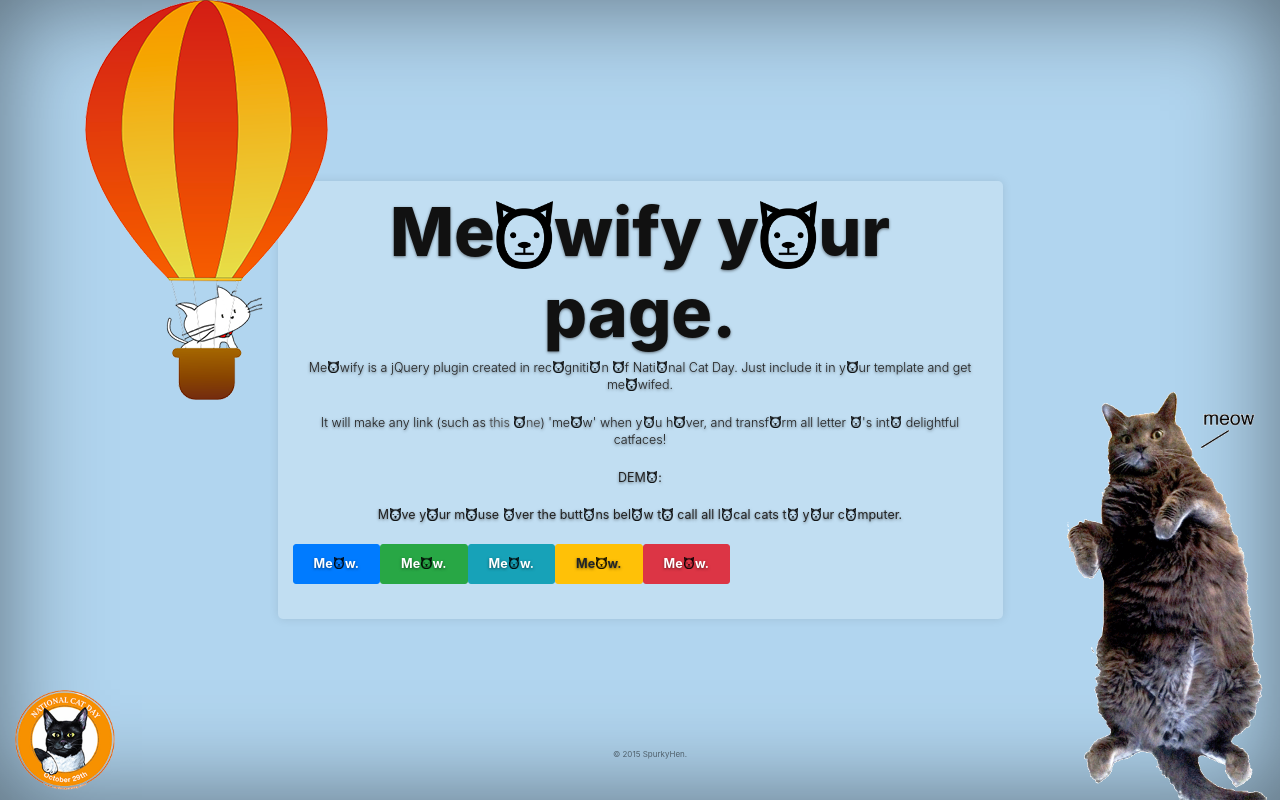
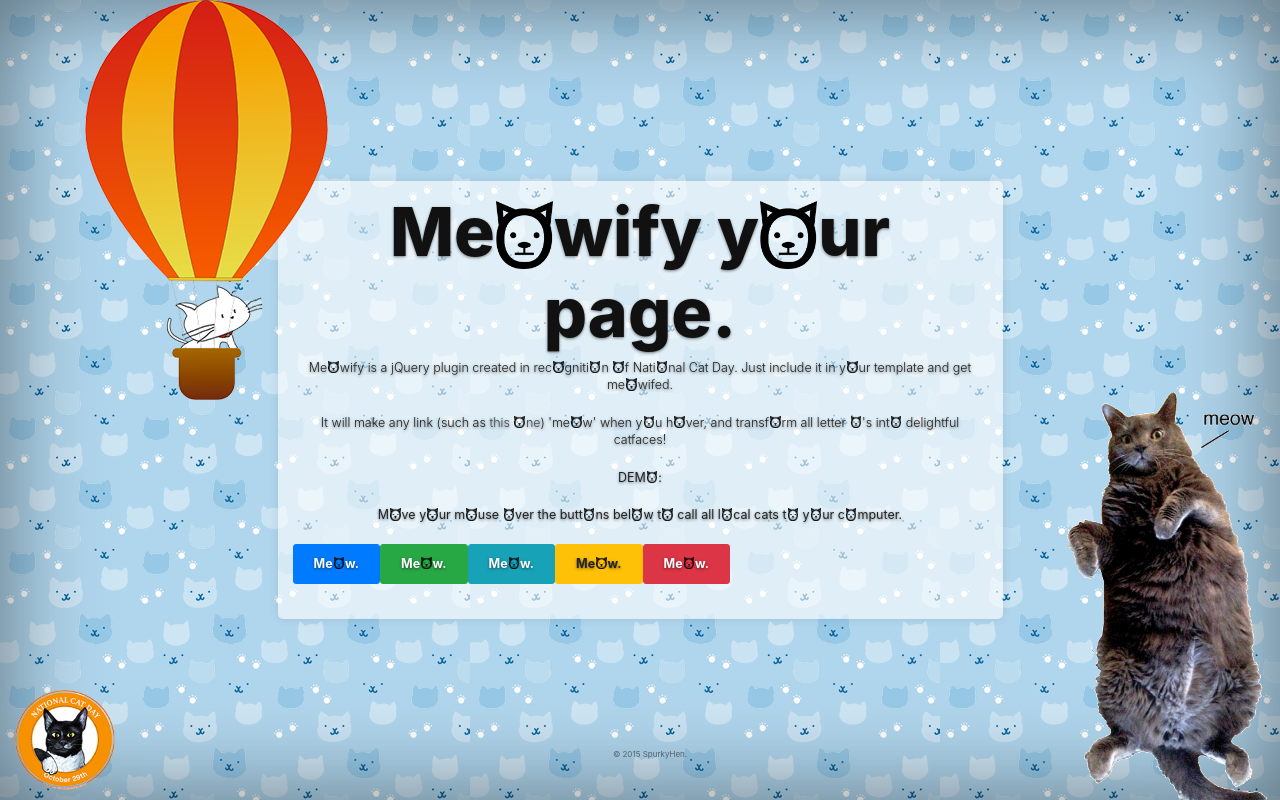
Before and after one commit to companyhen/meowify, a plain HTML site: page index.html in a window 1280 px wide. Drawn offline with nearby package versions, Linux system fonts and the light colour scheme.

Commit message:
added bg

```diff
--- a/custom.css
+++ b/custom.css
@@ -28,6 +28,7 @@ html,
 body {
   height: 100%;
   background-color: #B1D5EF;
+  background-image: url(img/catbg.png);
 }
 body {
   color: #222;
@@ -51,7 +52,7 @@ body {
 .cover-container {
   margin-right: auto;
   margin-left: auto;
-  background: rgba(255,255,255,.2);
+  background: rgba(255,255,255,.6);
   padding: 10px;
   border-radius: 5px;
   box-shadow: 0 0 10px rgba(0,0,0,.1);
```
Also changed, not shown: img/catbg.png (added), 1 other file.
